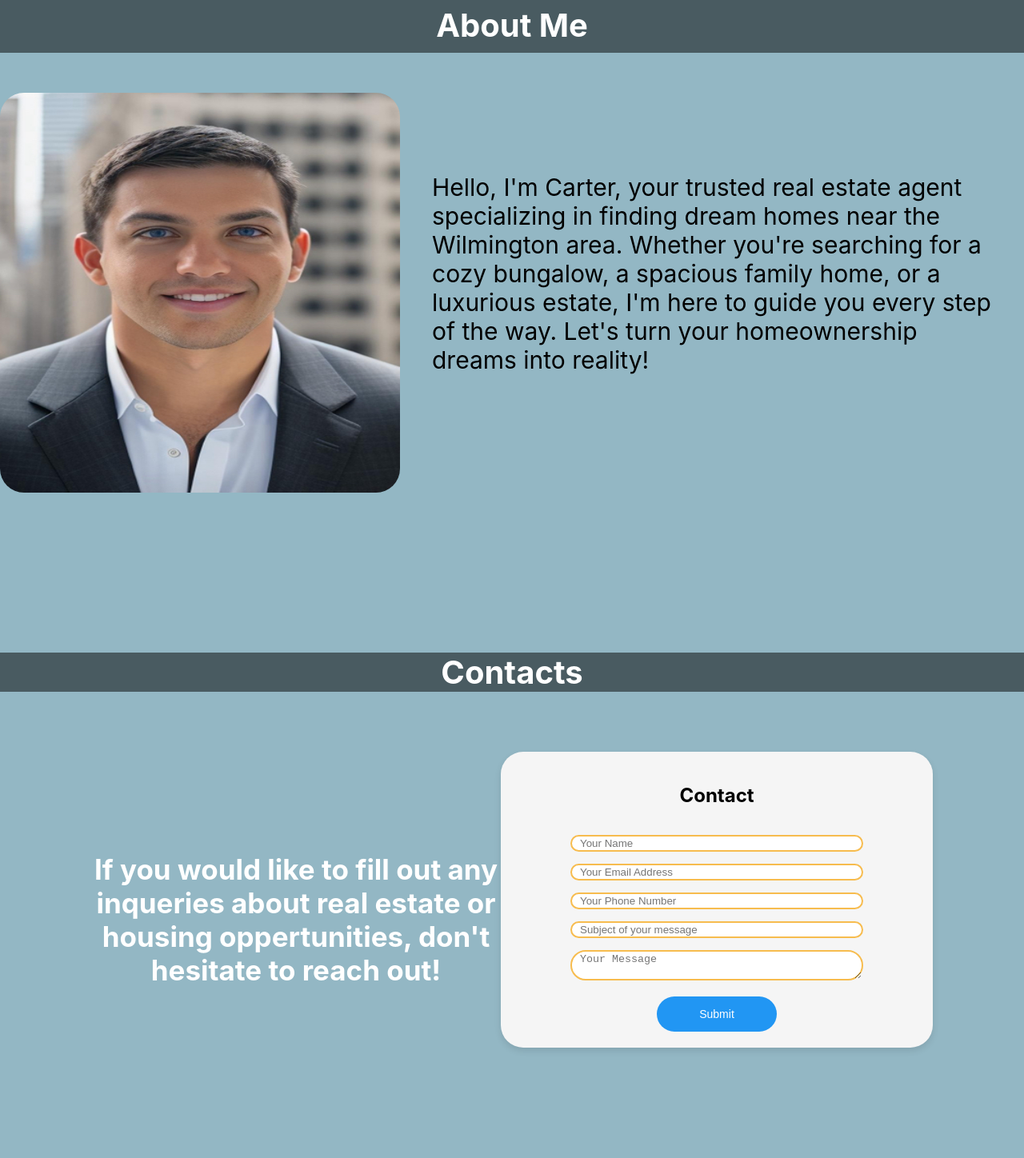
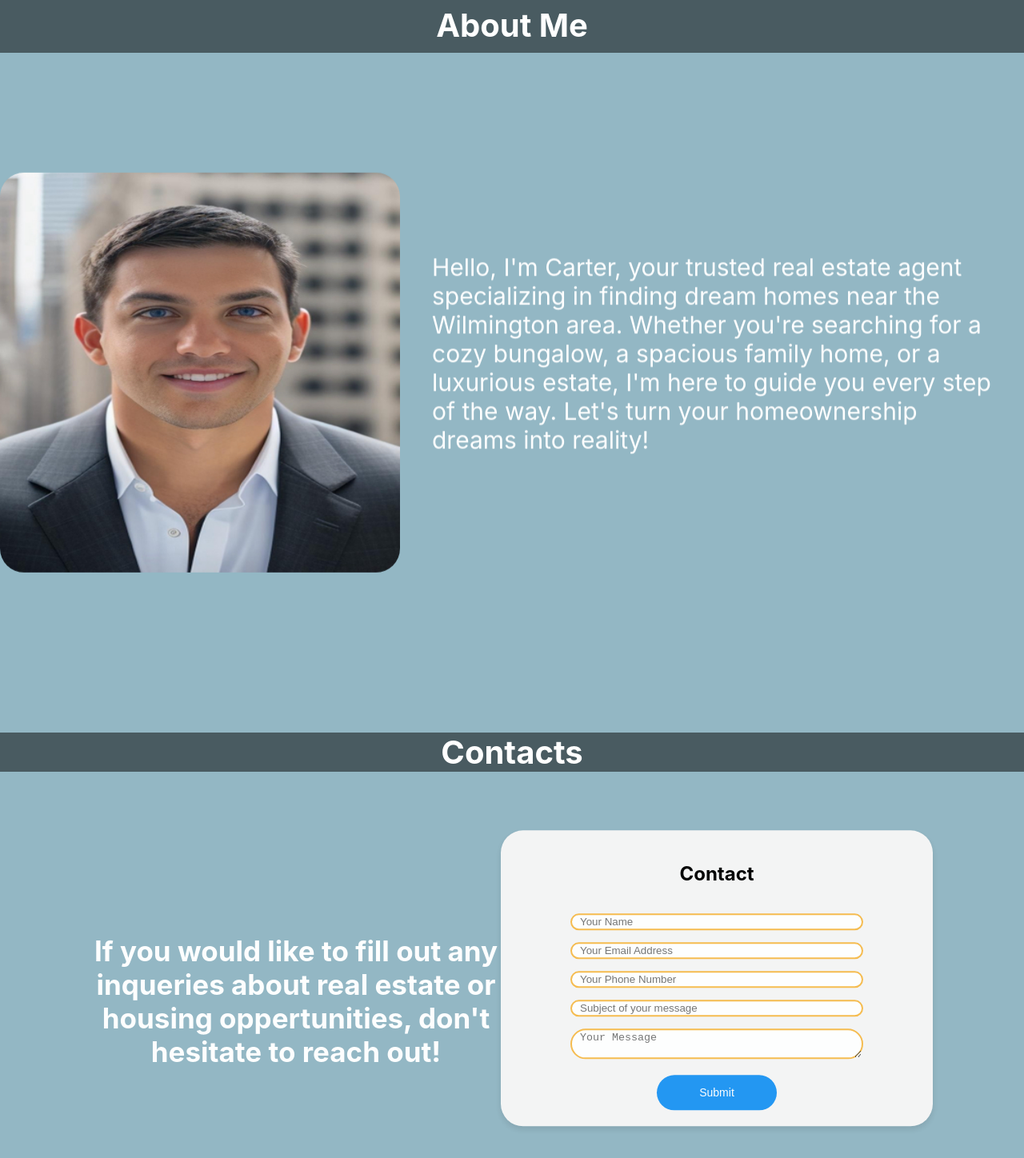
Before and after one commit to TheWiseSailor/CM.CO, a React (Create React App) app: page /Business in a window 1280 px wide. Shown: the part 802-2250 px from the top of the page at 80% size. Built offline with nearby package versions, Linux system fonts and the light colour scheme; no server answers.

Commit message:
animations

```diff
--- a/src/components/Business/Business.css
+++ b/src/components/Business/Business.css
@@ -68,6 +68,7 @@ background-color:  rgb(0, 0, 0, 0.5);
   display: flex;
   flex-direction: column;
   margin: 0 auto;
+  padding-top: 100px;
   max-width: 1300px;
   margin-bottom: 50px;
 }
@@ -83,7 +84,9 @@ border-radius: 30px;
 }
 /*
 CONTACT SECTION */
-
+.ContactInf1{
+  color: rgb(255, 255, 255);
+}
 
 .left-side-content p {
 
@@ -170,6 +173,10 @@ margin-top: -150px;
   .header-content p {
     font-size: 14px;
   }
+  .about-me-container{
+    padding-top: 0%;
+  }
+
   .greeting-image {
 min-height: 70vh;
     margin-top:-90px;
@@ -198,7 +205,6 @@ min-height: 70vh;
 }
 .ContactInf2
 {margin-top: 190px !important;}}
-
 
 /* STRICTLY CONTACT */
 
--- a/src/components/Business/Business.js
+++ b/src/components/Business/Business.js
@@ -3,6 +3,7 @@ import { useForm, ValidationError } from '@formspree/react';
 import './Business.css';
 import Business1Image from '../Business/BusinessImages/Business1.png';
 import Business2Image from '../Business/BusinessImages/Business2.png';
+import AOSInitializer from "../AOS/AOSInitializer";
 
 function Business() {
   const formKey = process.env.REACT_APP_FORMSPREE_API_KEY;
@@ -17,16 +18,20 @@ function Business() {
       <header className="header">
         <img src={Business1Image} alt="Greeting" className="greeting-image" />
         <div className="header-content">
-          <h1>Cmoore Real Estate</h1>
-          <p className='BusinessP1'>Real Estate Made Simple</p>
+
+        <AOSInitializer/>
+          <h1 data-aos="fade-down" data-aos-duration="3000" >Cmoore Real Estate</h1>
+          <p className='BusinessP1' data-aos="fade-up" data-aos-duration="3000">Real Estate Made Simple</p>
         </div>
       </header>
 
+
       <h2 className='BH2'>About Me</h2>
-
-      <section className="about-me-container">
+      <AOSInitializer/>
+      <section className="about-me-container"data-aos="fade-down" data-aos-duration="3000" >
         <img src={Business2Image} alt="carter" className="Business2Image" />
-        <div className="text-content">
+        <AOSInitializer/>
+        <div className="text-content"data-aos="fade-up" data-aos-duration="3000" >
           <p className='ContactInf1'>
             Hello, I'm Carter, your trusted real estate agent specializing in finding dream homes near the Wilmington area. Whether you're searching for a cozy bungalow, a spacious family home, or a luxurious estate, I'm here to guide you every step of the way. Let's turn your homeownership dreams into reality!
           </p>
@@ -34,8 +39,8 @@ function Business() {
       </section>
       <h2 className='BH3'>Contacts</h2>
       <div className="contact-container-form-page">
-
-        <div className="left-side-content">
+      <AOSInitializer/>
+        <div className="left-side-content"data-aos="fade-up" data-aos-duration="3000">
           <p className='ContactInf2'>If you would like to fill out any inqueries about real estate or housing oppertunities, don't hesitate to reach out!</p>
         </div>
         <div className="contact-form-container-page" data-aos="fade-down" data-aos-duration="3000">
--- a/src/components/HomePage/HomePage.js
+++ b/src/components/HomePage/HomePage.js
@@ -1,16 +1,17 @@
 import React, { useState, useEffect,  } from 'react';
 import { Link } from 'react-router-dom';
 import SampleImage from '../HomePage/HomePageImages/Business2.png';
+import AOSInitializer from "../AOS/AOSInitializer";
 import "./HomePage.css"
 
 const HomePage = () => {
   const [text, setText] = useState('');
   const [isDeleting, setIsDeleting] = useState(false);
   const [loopNum, setLoopNum] = useState(0);
-  const [delta, setDelta] = useState(100 - Math.random() * 100);
+  const [delta, setDelta] = useState(500 - Math.random() * 500);
 
   const toRotate = ['Real Estate Agent', 'Cod Captain', ];
-  const period = 1000;
+  const period = 5000;
 
   useEffect(() => {
     let ticker = setInterval(() => tick(), delta);
@@ -47,23 +48,31 @@ const HomePage = () => {
   return (
     <section className="about" id="home">
       <div className="content">
-        <div className="animate__animated animate__fadeIn">
-          <h1 className='Intro1'>
+      <AOSInitializer/>
+        <div>
+
+          <h1 className='Intro1'data-aos="fade-down" data-aos-duration="3000">
             Hello! I'm Carter Moore,  <span className="wrap">{text}</span>
           </h1>
-          <p className='Intro2'>Great outcomes demand time and patience.</p>
+          <AOSInitializer/>
+          <p className='Intro2'data-aos="fade-down" data-aos-duration="3000">Great outcomes demand time and patience.</p>
           <Link to="/Business">
-      <button onClick={handleConnectClick} className='ConnectBTN'>
+          <AOSInitializer/>
+
+      <button onClick={handleConnectClick}
+      className='ConnectBTN'data-aos="fade-up" data-aos-duration="3000">
         Connect!
       </button>
+
     </Link>
         </div>
       </div>
-      <div className="animate__animated animate__zoomIn">
+      <div>
         <img
           className="headerImg1"
           src={SampleImage}
           alt="HomePageImg1"
+          data-aos="fade-up" data-aos-duration="3000"
         />
       </div>
     </section>
```
